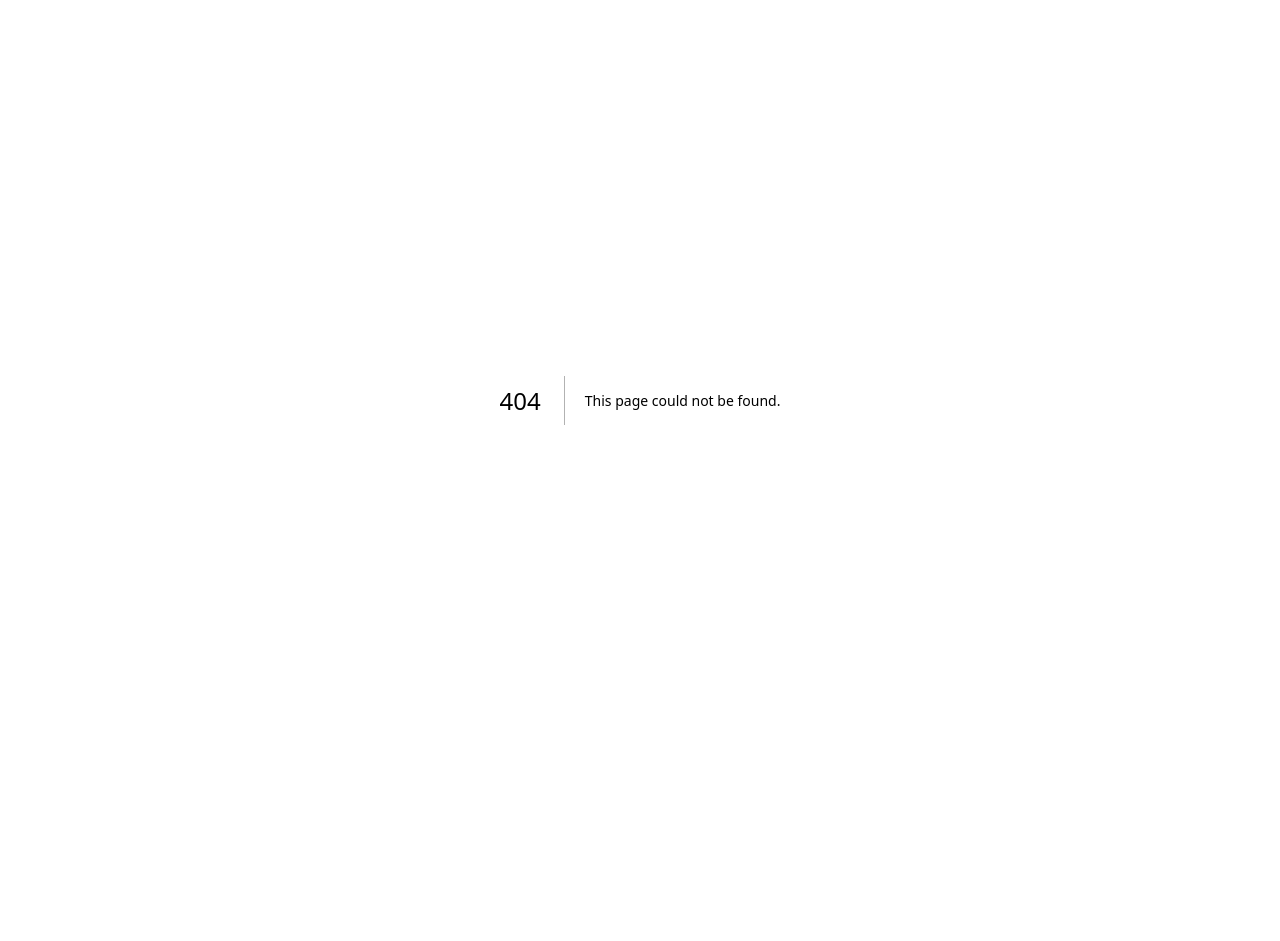
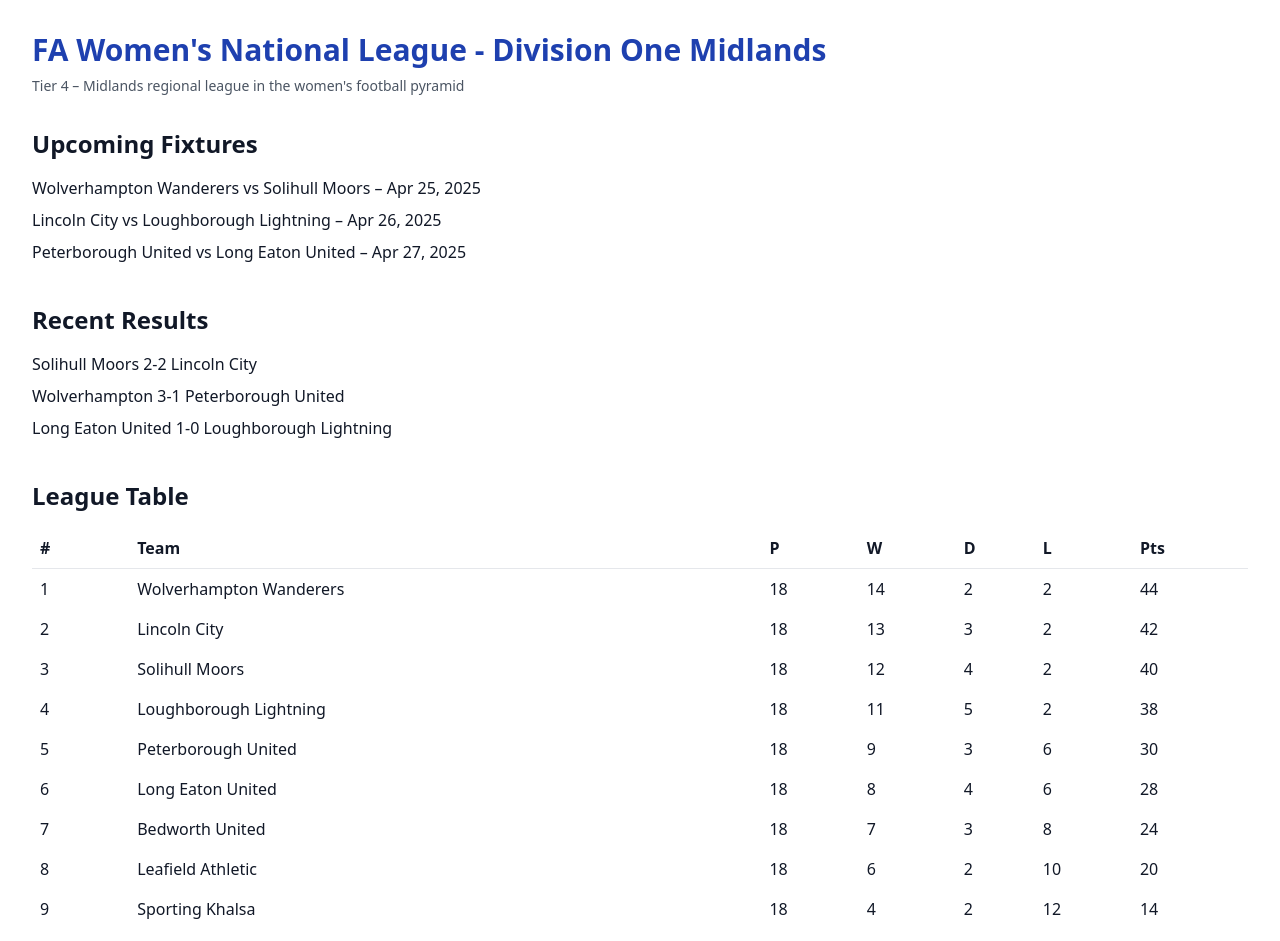
Before and after one commit to jhickey011/the-pyramid-page, a Next.js app: page /leagues/division-one-midlands in a window 1280 px wide. Before the commit this address had no page. Shown: the top 941 px of the page. Before the commit the page ends 800 px from the top, so only its background shows below. Built offline with nearby package versions, Linux system fonts and the light colour scheme.

Commit message:
Create page.tsx

```diff
--- /dev/null
+++ b/app/leagues/division-one-midlands/page.tsx
@@ -0,0 +1,57 @@
+export default function DivisionOneMidlandsPage() {
+  return (
+    <main className="min-h-screen p-8 bg-white text-gray-900">
+      <header className="mb-8">
+        <h1 className="text-3xl font-bold text-blue-800">FA Women's National League - Division One Midlands</h1>
+        <p className="text-sm text-gray-600 mt-2">Tier 4 – Midlands regional league in the women's football pyramid</p>
+      </header>
+
+      <section className="mb-10">
+        <h2 className="text-2xl font-semibold mb-4">Upcoming Fixtures</h2>
+        <ul className="space-y-2">
+          <li>Wolverhampton Wanderers vs Solihull Moors – Apr 25, 2025</li>
+          <li>Lincoln City vs Loughborough Lightning – Apr 26, 2025</li>
+          <li>Peterborough United vs Long Eaton United – Apr 27, 2025</li>
+        </ul>
+      </section>
+
+      <section className="mb-10">
+        <h2 className="text-2xl font-semibold mb-4">Recent Results</h2>
+        <ul className="space-y-2">
+          <li>Solihull Moors 2-2 Lincoln City</li>
+          <li>Wolverhampton 3-1 Peterborough United</li>
+          <li>Long Eaton United 1-0 Loughborough Lightning</li>
+        </ul>
+      </section>
+
+      <section>
+        <h2 className="text-2xl font-semibold mb-4">League Table</h2>
+        <table className="w-full text-left border-collapse">
+          <thead>
+            <tr>
+              <th className="border-b p-2">#</th>
+              <th className="border-b p-2">Team</th>
+              <th className="border-b p-2">P</th>
+              <th className="border-b p-2">W</th>
+              <th className="border-b p-2">D</th>
+              <th className="border-b p-2">L</th>
+              <th className="border-b p-2">Pts</th>
+            </tr>
+          </thead>
+          <tbody>
+            <tr><td className="p-2">1</td><td className="p-2">Wolverhampton Wanderers</td><td className="p-2">18</td><td className="p-2">14</td><td className="p-2">2</td><td className="p-2">2</td><td className="p-2">44</td></tr>
+            <tr><td className="p-2">2</td><td className="p-2">Lincoln City</td><td className="p-2">18</td><td className="p-2">13</td><td className="p-2">3</td><td className="p-2">2</td><td className="p-2">42</td></tr>
+            <tr><td className="p-2">3</td><td className="p-2">Solihull Moors</td><td className="p-2">18</td><td className="p-2">12</td><td className="p-2">4</td><td className="p-2">2</td><td className="p-2">40</td></tr>
+            <tr><td className="p-2">4</td><td className="p-2">Loughborough Lightning</td><td className="p-2">18</td><td className="p-2">11</td><td className="p-2">5</td><td className="p-2">2</td><td className="p-2">38</td></tr>
+            <tr><td className="p-2">5</td><td className="p-2">Peterborough United</td><td className="p-2">18</td><td className="p-2">9</td><td className="p-2">3</td><td className="p-2">6</td><td className="p-2">30</td></tr>
+            <tr><td className="p-2">6</td><td className="p-2">Long Eaton United</td><td className="p-2">18</td><td className="p-2">8</td><td className="p-2">4</td><td className="p-2">6</td><td className="p-2">28</td></tr>
+            <tr><td className="p-2">7</td><td className="p-2">Bedworth United</td><td className="p-2">18</td><td className="p-2">7</td><td className="p-2">3</td><td className="p-2">8</td><td className="p-2">24</td></tr>
+            <tr><td className="p-2">8</td><td className="p-2">Leafield Athletic</td><td className="p-2">18</td><td className="p-2">6</td><td className="p-2">2</td><td className="p-2">10</td><td className="p-2">20</td></tr>
+            <tr><td className="p-2">9</td><td className="p-2">Sporting Khalsa</td><td className="p-2">18</td><td className="p-2">4</td><td className="p-2">2</td><td className="p-2">12</td><td className="p-2">14</td></tr>
+            <tr><td className="p-2">10</td><td className="p-2">Sutton Coldfield Town</td><td className="p-2">18</td><td className="p-2">2</td><td className="p-2">1</td><td className="p-2">15</td><td className="p-2">7</td></tr>
+          </tbody>
+        </table>
+      </section>
+    </main>
+  );
+}
```
